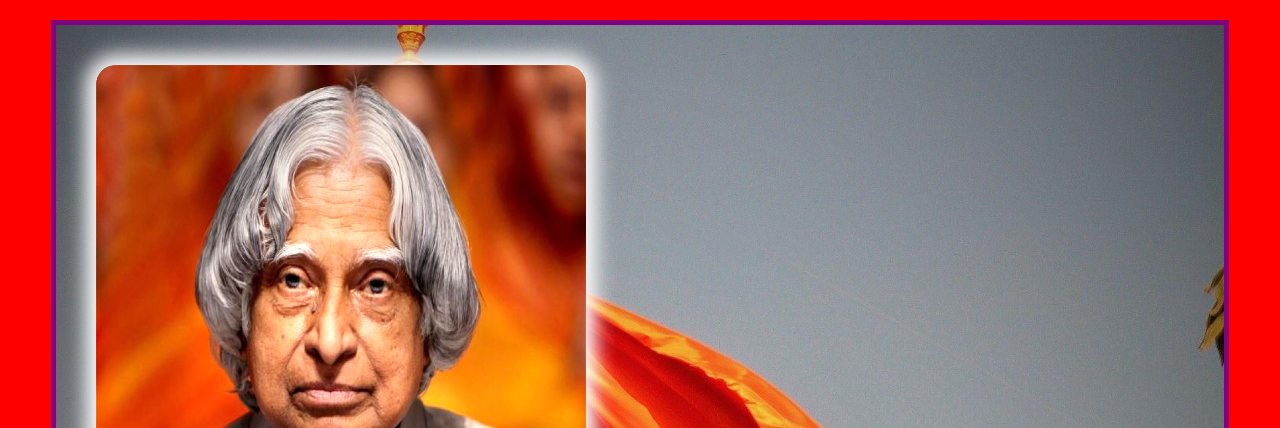
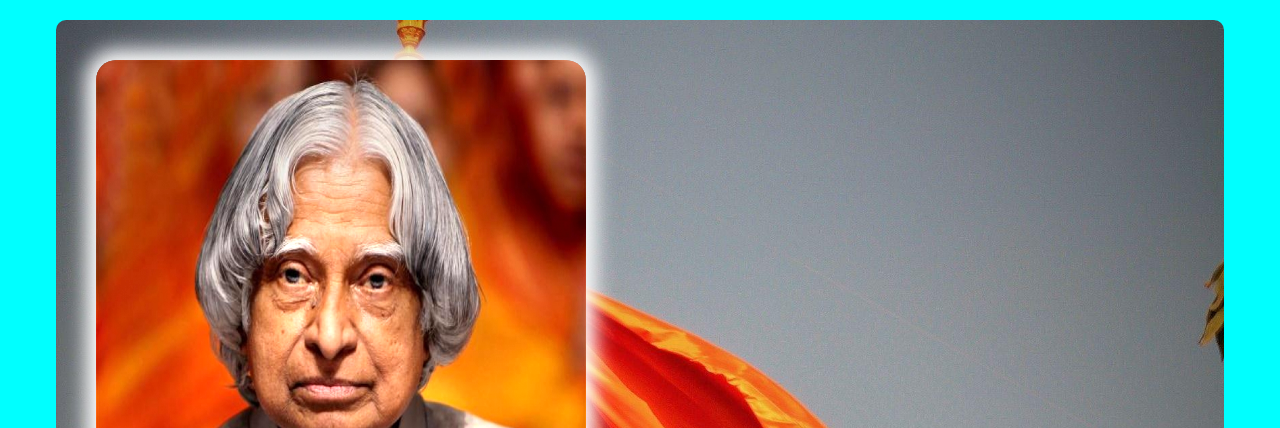
Before and after one commit to nikhilshrivastavdeveloper/tribute-page, a plain HTML site: page index.html in a window 1280 px wide. Shown: the top 428 px of the page. Drawn offline with Linux system fonts and the light colour scheme.

Commit message:
change background and add border-radius

```diff
--- a/tribute.css
+++ b/tribute.css
@@ -4,17 +4,17 @@
 }
 
 body{
-    background-color: red;
+    background-color:aqua;
 }
 
 .main-box {
-    border: 5px solid purple;
     width: 85vw;
     margin: 20px auto;
     background-image:url("memory/flag.jpg");
     background-size: cover;
     background-position: 0% 30%;
     padding: 40px;
+    border-radius: 10px;
 }
 
 .box1 {
```
